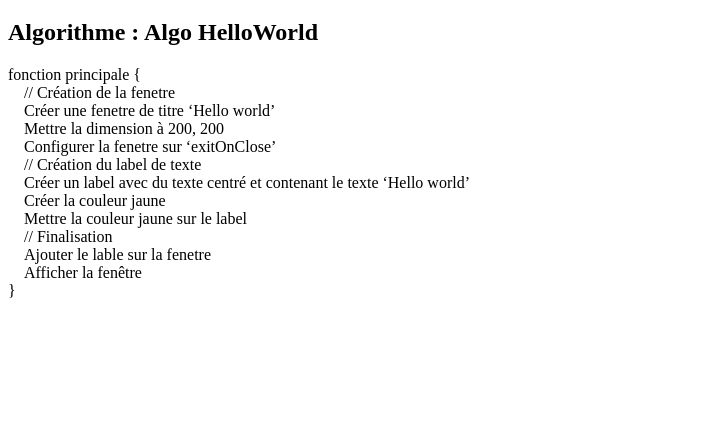
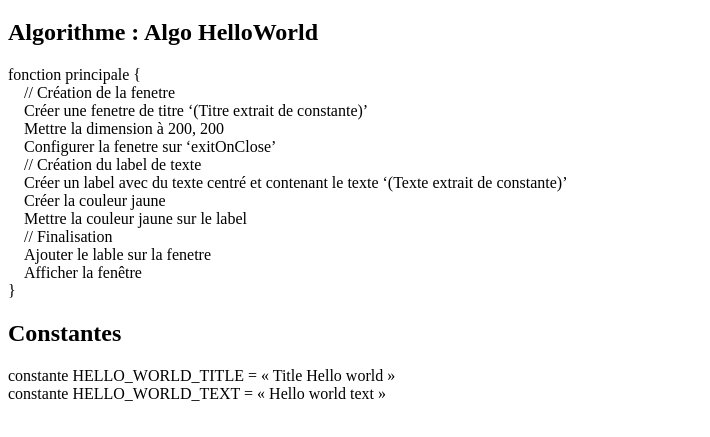
Before and after one commit to vliboum/ghDistant, a plain HTML site: page index.html in a window 1280 px wide. Shown: the part 61-498 px from the top of the page, without its empty margins (0-710 px from the left). Drawn offline with Linux system fonts and the light colour scheme.

Commit message:
C2 : extraction des constantes

```diff
--- a/index.html
+++ b/index.html
@@ -3,7 +3,7 @@
 <head>
     <meta charset="UTF-8">
     <meta name="viewport" content="width=device-width, initial-scale=1.0">
-    <title>Algorithme Hello World</title>
+    <title>Algorithme Hello World et Constantes</title>
 </head>
 <body>
     <h1>Représentation HTML d'un Algorithme Simple</h1>
@@ -12,11 +12,11 @@
     <div>
         fonction principale {<br>
         &nbsp;&nbsp;&nbsp;&nbsp;// Création de la fenetre<br>
-        &nbsp;&nbsp;&nbsp;&nbsp;Créer une fenetre de titre ‘Hello world’<br>
+        &nbsp;&nbsp;&nbsp;&nbsp;Créer une fenetre de titre ‘(Titre extrait de constante)’<br>
         &nbsp;&nbsp;&nbsp;&nbsp;Mettre la dimension à 200, 200<br>
         &nbsp;&nbsp;&nbsp;&nbsp;Configurer la fenetre sur ‘exitOnClose’<br>
         &nbsp;&nbsp;&nbsp;&nbsp;// Création du label de texte<br>
-        &nbsp;&nbsp;&nbsp;&nbsp;Créer un label avec du texte centré et contenant le texte ‘Hello world’<br>
+        &nbsp;&nbsp;&nbsp;&nbsp;Créer un label avec du texte centré et contenant le texte ‘(Texte extrait de constante)’<br>
         &nbsp;&nbsp;&nbsp;&nbsp;Créer la couleur jaune<br>
         &nbsp;&nbsp;&nbsp;&nbsp;Mettre la couleur jaune sur le label<br>
         &nbsp;&nbsp;&nbsp;&nbsp;// Finalisation<br>
@@ -24,5 +24,11 @@
         &nbsp;&nbsp;&nbsp;&nbsp;Afficher la fenêtre<br>
         }
     </div>
-    </body>
+
+    <h2>Constantes</h2>
+    <div>
+        constante HELLO_WORLD_TITLE = « Title Hello world »<br>
+        constante HELLO_WORLD_TEXT = « Hello world text »
+    </div>
+</body>
 </html>
```
